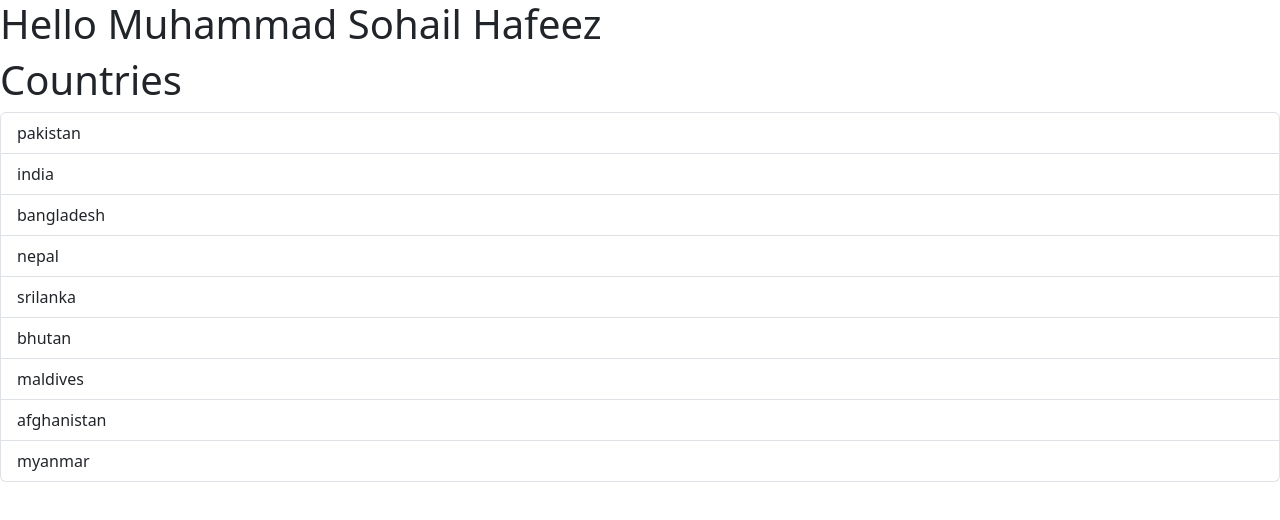
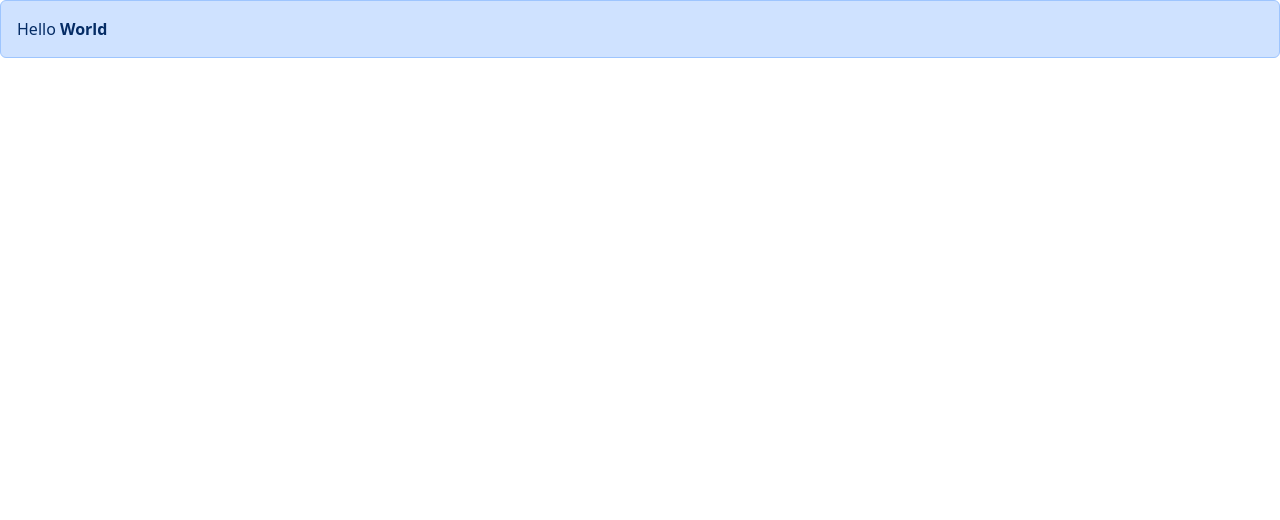
Before and after one commit to Sohail-Hafeez/React, a React (Vite) app in the folder Start/: page / in a window 1280 px wide. Shown: the top 520 px of the page. Built offline with nearby package versions, Linux system fonts and the light colour scheme.

Commit message:
Passing children

```diff
--- a/Start/src/App.tsx
+++ b/Start/src/App.tsx
@@ -1,16 +1,11 @@
-import Message from "./Components/Message";
-import ListGroup from "./Components/ListGroup";
+import Alert from "./Components/Alert";
 
 function App() {
-  let items = ["pakistan", "india", "bangladesh", "nepal", "srilanka", "bhutan", "maldives", "afghanistan", "myanmar"];
-
-  const handleSelectItem = (item: string) => {
-    console.log(`${item} is selected`);
-  }
   return (
     <div>
-      <Message />
-      <ListGroup items={items} heading="Countries" onSelectItem={handleSelectItem} />
+      <Alert>
+        Hello <b>World</b>
+      </Alert>
     </div>
   );
 }
--- /dev/null
+++ b/Start/src/Components/Alert.tsx
@@ -0,0 +1,13 @@
+import type { ReactNode } from "react";
+
+interface Props {
+    children: ReactNode;
+}
+
+const Alert = ({ children }: Props) => {
+    return (
+        <div className="alert alert-primary" role="alert"> {children}</div>
+    );
+};
+
+export default Alert;
```
